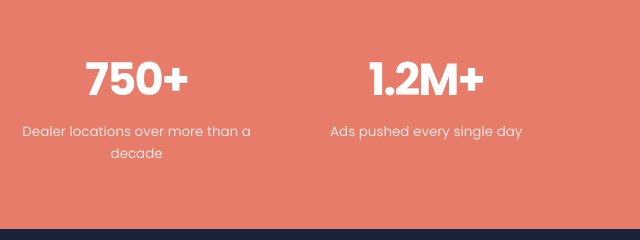
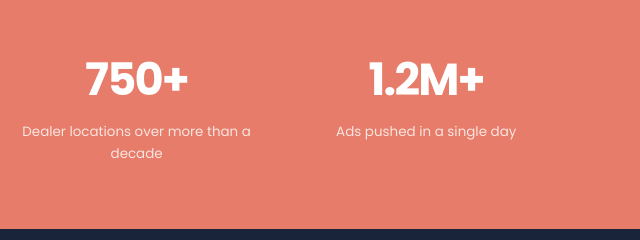
Before and after one commit to AdFeeder/adfeeder-site, a plain HTML site: page index.html in a window 1280 px wide. Shown: the part 3540-3780 px from the top of the page, 69-709 px from the left. Drawn offline with Linux system fonts and the light colour scheme.

Commit message:
Update ads pushed stat wording

```diff
--- a/index.html
+++ b/index.html
@@ -565,7 +565,7 @@
   </div>
   <div>
     <span class="sb-num">1.2M+</span>
-    <div class="sb-lbl">Ads pushed every single day</div>
+    <div class="sb-lbl">Ads pushed in a single day</div>
   </div>
   <div>
     <span class="sb-num">6p</span>
```
